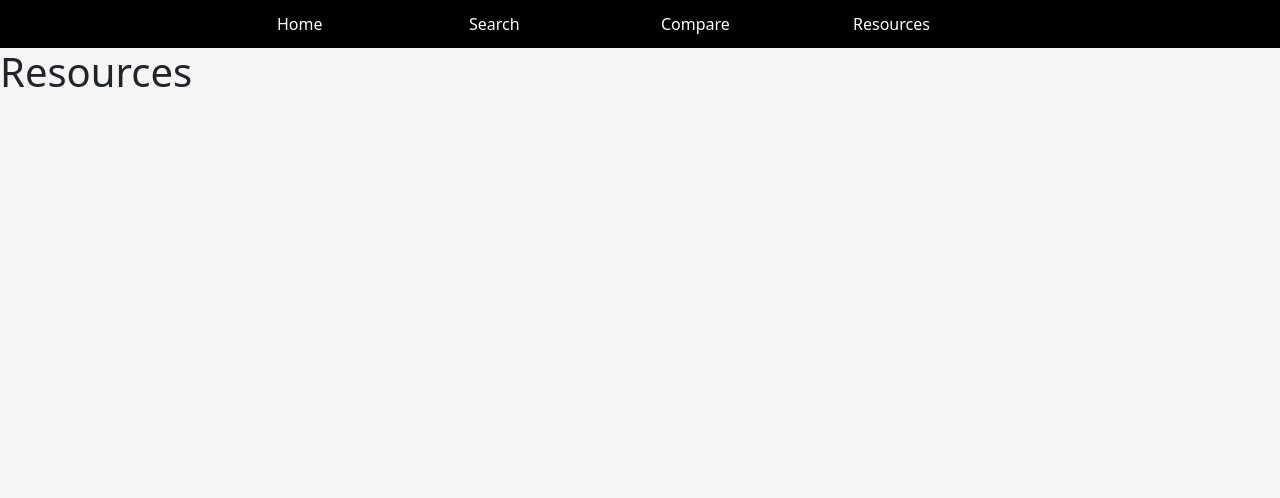
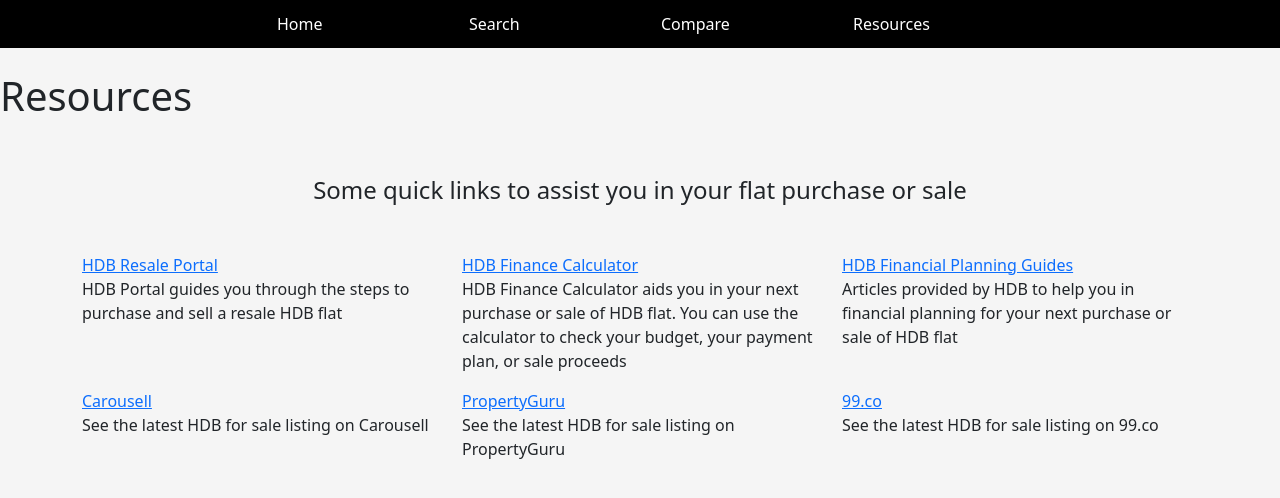
Before and after one commit to azheem-rahman/BuyResale, a React (Create React App) app in the folder BuyResaleReactApp/: page /Resources in a window 1280 px wide. Shown: the top 498 px of the page. Built offline with nearby package versions, Linux system fonts and the light colour scheme.

Commit message:
added links to Resources page

```diff
--- a/BuyResaleReactApp/src/components/Resources.js
+++ b/BuyResaleReactApp/src/components/Resources.js
@@ -3,8 +3,64 @@
 const Resources = () => {
   return (
     <div>
+      <br />
       <div className="resources-header">
         <h1>Resources</h1>
+      </div>
+      <div className="container">
+        <div className="row">
+          <h4 className="centered">
+            Some quick links to assist you in your flat purchase or sale
+          </h4>
+        </div>
+        <div className="row">
+          <div className="col">
+            <a href="https://services2.hdb.gov.sg/webapp/BB31AWDashboardWeb/BB31PLogin.jsp">
+              HDB Resale Portal
+            </a>
+            <p>
+              HDB Portal guides you through the steps to purchase and sell a
+              resale HDB flat
+            </p>
+          </div>
+          <div className="col">
+            <a href="https://homes.hdb.gov.sg/home/calculator">
+              HDB Finance Calculator
+            </a>
+            <p>
+              HDB Finance Calculator aids you in your next purchase or sale of
+              HDB flat. You can use the calculator to check your budget, your
+              payment plan, or sale proceeds
+            </p>
+          </div>
+          <div className="col">
+            <a href="https://www.hdb.gov.sg/cs/infoweb/residential/buying-a-flat/financing-a-flat-purchase/financial-planning-for-flat-purchase">
+              HDB Financial Planning Guides
+            </a>
+            <p>
+              Articles provided by HDB to help you in financial planning for
+              your next purchase or sale of HDB flat
+            </p>
+          </div>
+        </div>
+        <div className="row">
+          <div className="col">
+            <a href="https://www.carousell.sg/property-for-sale/hdb/?searchId=Nms_p6">
+              Carousell
+            </a>
+            <p>See the latest HDB for sale listing on Carousell</p>
+          </div>
+          <div className="col">
+            <a href="https://www.propertyguru.com.sg/singapore-property-listing/hdb">
+              PropertyGuru
+            </a>
+            <p>See the latest HDB for sale listing on PropertyGuru</p>
+          </div>
+          <div className="col">
+            <a href="https://www.99.co/singapore/sale/hdb">99.co</a>
+            <p>See the latest HDB for sale listing on 99.co</p>
+          </div>
+        </div>
       </div>
     </div>
   );
```
